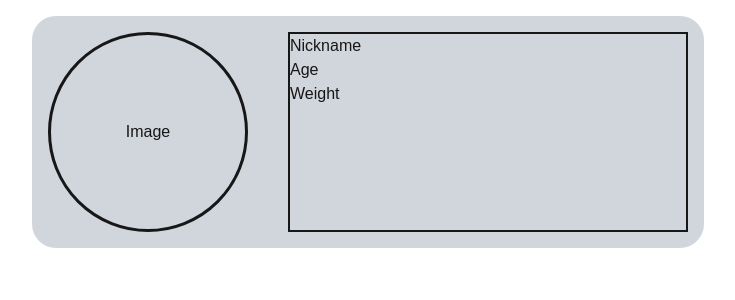
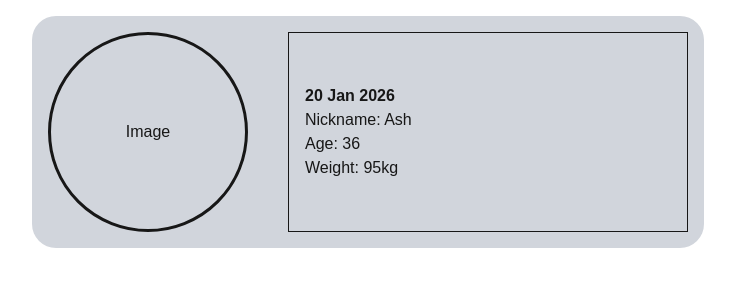
Before and after one commit to ashLuchowa/lookbehind-app, a Next.js app: page / in a window 1280 px wide. Shown: the top 300 px of the page, without its empty margins (272-1007 px from the left). Built offline with nearby package versions, Linux system fonts and the light colour scheme.

Commit message:
Add header info

```diff
--- a/app/components/mainheader.tsx
+++ b/app/components/mainheader.tsx
@@ -1,13 +1,33 @@
-export default function MainHeader() {
+'use client';
+import { useState } from "react";
+
+type MainHeaderProps = {
+    date: string
+    nickname: string
+    age: number
+    weight: number
+}
+
+export default function MainHeader({ date, nickname, age, weight }: MainHeaderProps) {
+
+    const [headerInfo, setHeaderInfo] = useState({
+        date,
+        nickname,
+        age,
+        weight,
+    });
+
     return (
     <header>
         <div className="main-header grid grid-cols-2 gap-10 bg-gray-300 p-4 my-4 rounded-3xl">
             <div className="header-image border-3 flex items-center justify-center rounded-full min-w-50 min-h-50">Image</div>
-        <div className="header-info border-2 min-w-50 min-h-50">
+
+            <div className="header-info border min-w-50 min-h-50 flex items-center justify-start p-4">
                 <ul>
-                <li>Nickname</li>
-                <li>Age</li>
-                <li>Weight</li>
+                    <li className="font-bold">{headerInfo.date}</li>
+                    <li>Nickname: {headerInfo.nickname}</li>
+                    <li>Age: {headerInfo.age}</li>
+                    <li>Weight: {headerInfo.weight}kg</li>
                 </ul>
             </div>
         </div>
--- a/app/page.tsx
+++ b/app/page.tsx
@@ -4,7 +4,7 @@ import "./style.css";
 export default function Home() {
   return (
     <header className="flex justify-center">
-      <MainHeader />
+      <MainHeader date="20 Jan 2026" nickname="Ash" age={36} weight={95} />
     </header>
   );
 }
```
Lines whose indentation alone changed are shown as unchanged.
